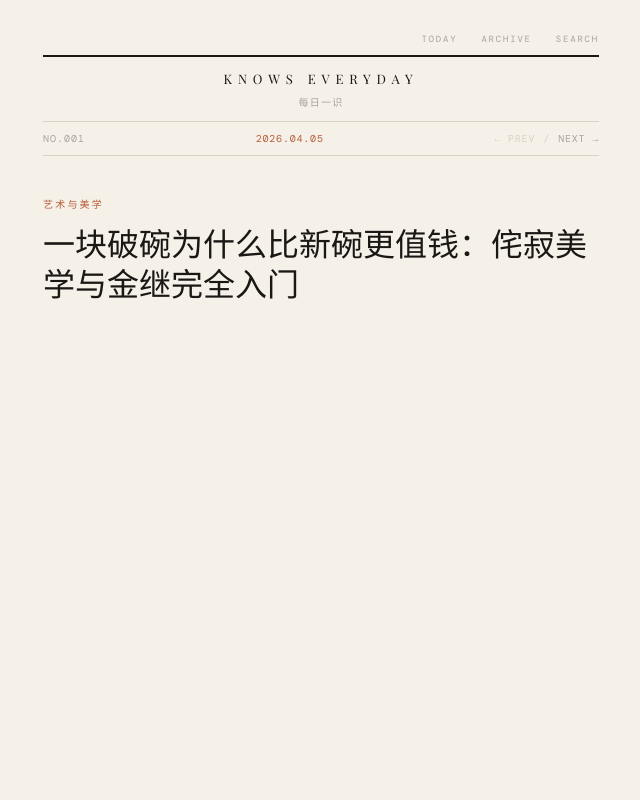
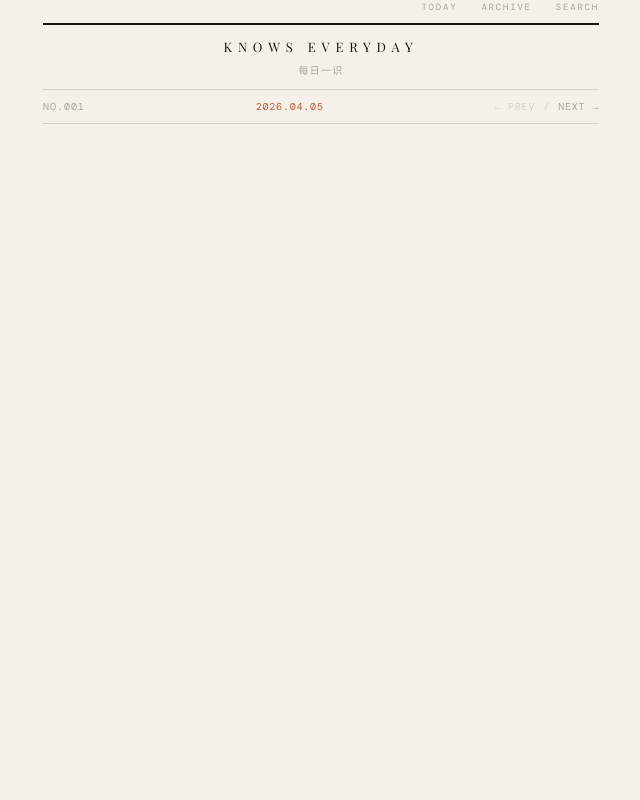
Before and after one commit to KATH-2025/knows-every-day, a Next.js app: page /2026-04-05 in a window 1280 px wide. Shown: the top 800 px of the page, without its empty margins (319-959 px from the left). Built offline with nearby package versions, Linux system fonts and the light colour scheme; a web font is replaced by a local one.

Commit message:
fix: full-page HTML uses locked viewport layout, no double scroll

```diff
--- a/src/app/[date]/page.tsx
+++ b/src/app/[date]/page.tsx
@@ -37,6 +37,26 @@ export default async function DatePage({ params }: Props) {
   const currentIndex = allMetas.length - allMetas.findIndex((m) => m.slug === post.slug);
   const dateLabel = post.date.replace(/-/g, ".");
 
+  // 全页 HTML：固定视口高度，禁止外层滚动，iframe 填满剩余空间
+  if (post.isFullPage) {
+    return (
+      <div style={{ display: "flex", flexDirection: "column", height: "100dvh", overflow: "hidden", background: "var(--paper)" }}>
+        <div style={{ flexShrink: 0, maxWidth: "var(--max-width)", width: "100%", margin: "0 auto", padding: "0 2rem" }}>
+          <Masthead />
+          <IssueBar
+            left={`NO.${String(currentIndex).padStart(3, "0")}`}
+            date={dateLabel}
+            prev={prev}
+            next={next}
+          />
+        </div>
+        <div style={{ flex: 1, minHeight: 0 }}>
+          <HtmlPostFrame slug={post.slug} />
+        </div>
+      </div>
+    );
+  }
+
   return (
     <main className={styles.page}>
       <div className={styles.wrap}>
@@ -52,12 +72,7 @@ export default async function DatePage({ params }: Props) {
           <div className={styles.kicker}>{post.topic}</div>
           <h1 className={styles.h1}>{post.title}</h1>
           <PostCover src={post.image} alt={post.title} />
-          {post.isFullPage ? (
-            <HtmlPostFrame slug={post.slug} />
-          ) : (
-            <div className="prose" dangerouslySetInnerHTML={{ __html: post.contentHtml }} />
-          )}
-
+          <div className="prose" dangerouslySetInnerHTML={{ __html: post.contentHtml }} />
           {post.tags.length > 0 && (
             <div className={styles.tags}>
               {post.tags.map((tag) => (
--- a/src/components/HtmlPostFrame.tsx
+++ b/src/components/HtmlPostFrame.tsx
@@ -5,6 +5,7 @@ interface Props {
 }
 
 // 通过 API 路由加载 HTML（比 srcdoc 在移动端更可靠）
+// 父容器控制高度，iframe 填满 100%
 export default function HtmlPostFrame({ slug }: Props) {
   return (
     <iframe
@@ -12,8 +13,7 @@ export default function HtmlPostFrame({ slug }: Props) {
       title="post content"
       style={{
         width: "100%",
-        height: "calc(100dvh - 160px)",
-        minHeight: "480px",
+        height: "100%",
         border: "none",
         display: "block",
       }}
```
Also changed, not shown: src/app/page.tsx (+21 -5 lines).
